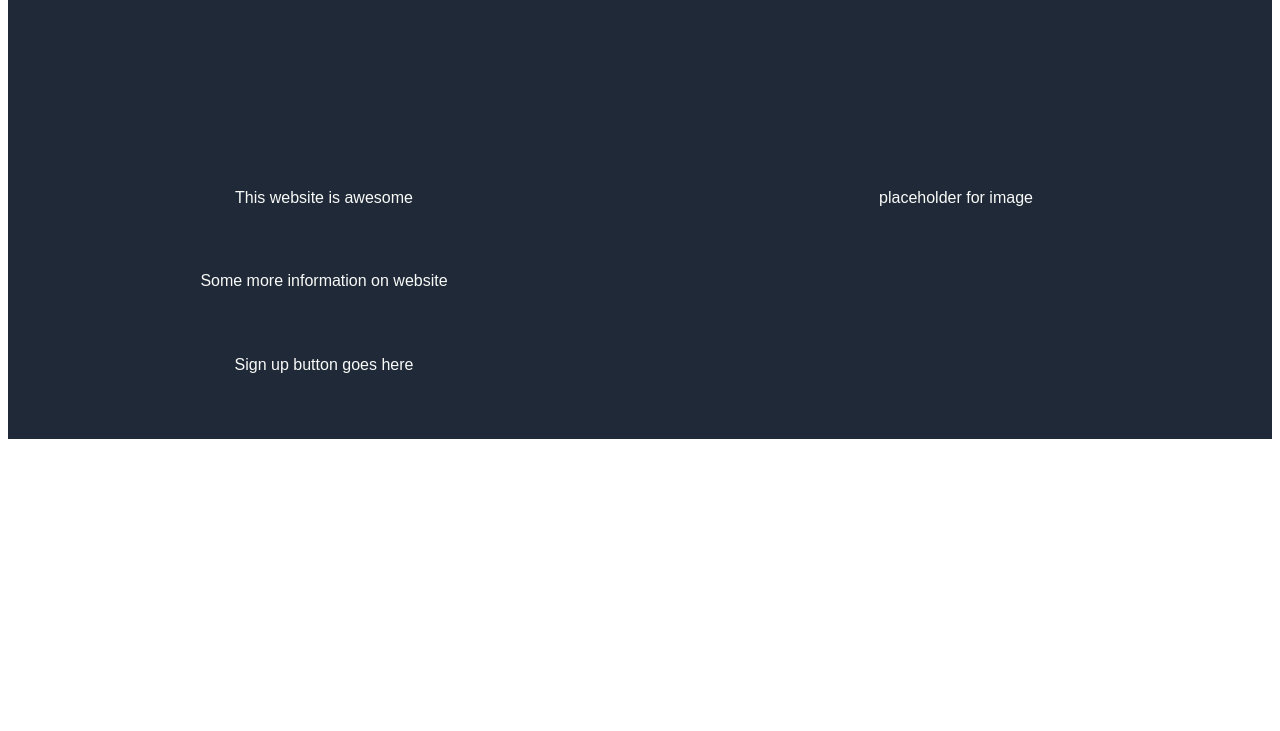
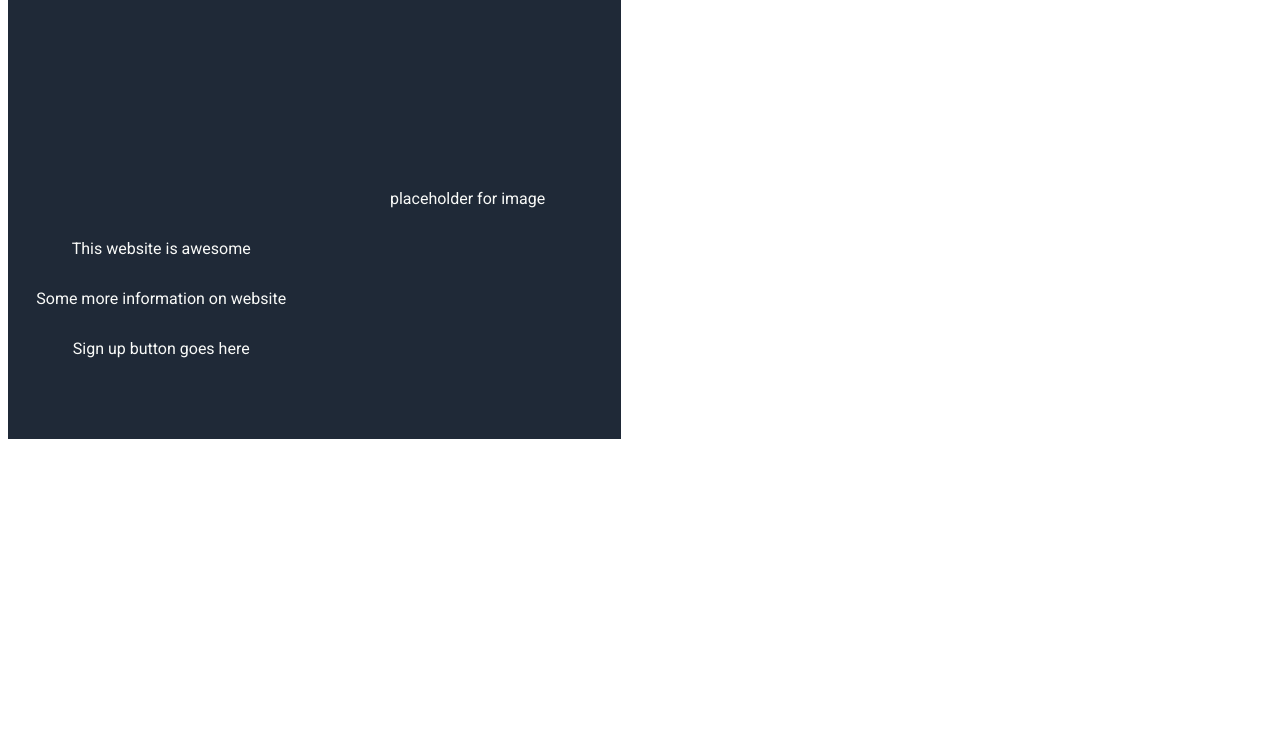
Before and after one commit to brekkeberg/landingpage, a plain HTML site: page main.html in a window 1280 px wide. Shown: the part 69-800 px from the top of the page. Drawn offline with Linux system fonts and the light colour scheme.

Commit message:
update site with roboto font

```diff
--- a/main.html
+++ b/main.html
@@ -3,14 +3,17 @@
     <head>
         <meta charset="UTF-8">
         <meta name="viewport" content="width=device-width, initial-scale=1.0">
-        <title>Document</title>
+        <title>Welcome to WEBSITE</title>
         <link rel="stylesheet" href="style.css">
+        <link rel="preconnect" href="https://fonts.googleapis.com">
+        <link rel="preconnect" href="https://fonts.gstatic.com" crossorigin>
+        <link href="https://fonts.googleapis.com/css2?family=Roboto:ital,wght@0,100;0,300;0,400;0,500;0,700;0,900;1,100;1,300;1,400;1,500;1,900&display=swap" rel="stylesheet">
     </head>
     <body>
+        <div class="headerwide">
             <div class="headerbox">
                 <div class= "headerupper">
                     <div class="headerupperleft">Header Logo
-
                     </div>
                     <div class="headerupperright">
                         <div class="headerupperrightsub">header link one</div>
@@ -20,14 +23,15 @@
                 </div>
                 <div class= "headerlower">
                     <div class="headerlowerleft">
+                        <div class="headerlowerleftsub"></div>
                         <div class="headerlowerleftsub">This website is awesome</div>
                         <div class="headerlowerleftsub">Some more information on website</div>
                         <div class="headerlowerleftsub">Sign up button goes here</div>
+                        <div class="headerlowerleftsub"></div>
                     </div>
                     <div class="headerlowerright">placeholder for image
-
                     </div>
-
+                </div>
             </div>
         </div>
     </body>
--- a/style.css
+++ b/style.css
@@ -1,3 +1,7 @@
+.headerwide{
+    display: flex;
+    flex-direction: row;
+}
 .headerbox{
     background-color: #1f2937;
     color: #f9faf8;
@@ -5,7 +9,7 @@
     display: flex;
     flex-direction: column;
     height: 500px;
-    font-family: sans-serif;
+    font-family: 'Roboto';
 }
 .headerbox div{
     flex: 1;
@@ -18,11 +22,17 @@
     flex: 1;
 }
 .headerupperleft{
-    font-size: 40px;
+    font-size: 30px;
+    font-weight: 500;
+    text-align: left;
+    padding: 10px;
 }
 .headerupperright{
     display:flex;
     flex-direction: row;
+    font-weight: 100;
+    font-size: 20px;
+    padding: 10px;
 }
 .headerupperright div{
     flex: 1;
```
Lines whose indentation alone changed are shown as unchanged.
